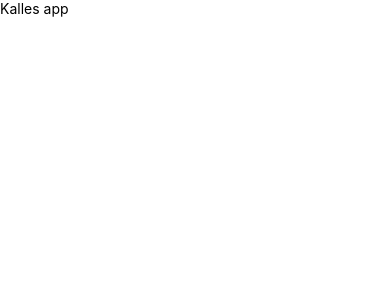
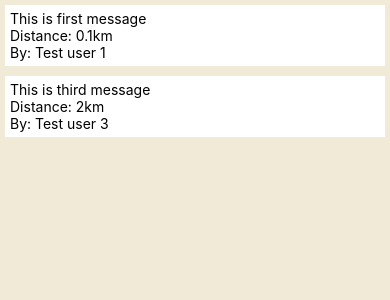
Before and after one commit to veliValentine/kalles-app, a React Native app in the folder client/: screen / in a window 390 px wide. Shown: the top 300 px of the page. Built offline with nearby package versions, Linux system fonts and the light colour scheme.

Commit message:
message list

```diff
--- a/client/src/Main.jsx
+++ b/client/src/Main.jsx
@@ -1,19 +1,57 @@
-import React from 'react';
+import React, { useState } from 'react';
+import { StyleSheet, View } from 'react-native';
+
+import MessageList from './components/MessageList';
+
 import Constants from 'expo-constants';
-import { Text, StyleSheet, View } from 'react-native';
 
 const styles = StyleSheet.create({
   container: {
     marginTop: Constants.statusBarHeight,
     flexGrow: 1,
     flexShrink: 1,
+    backgroundColor: '#F0EAD6'
   },
 });
 
+const messages = [
+  {
+    id: '0',
+    text: 'This is first message',
+    location: {
+      lat: 60.171712519065174,
+      long: 24.94059522394236
+    },
+    dist: 0.1,
+    username: 'Test user 1',
+  },
+  {
+    id: '1',
+    text: 'This is second message',
+    location: {
+      lat: 60.2058235648218,
+      long: 24.963834277842142
+    },
+    dist: 20,
+    username: 'Test user 2',
+  },
+  {
+    id: '2',
+    text: 'This is third message',
+    location: {
+      lat: 60.227737337935544,
+      long: 25.014474383948446
+    },
+    dist: 2,
+    username: 'Test user 3',
+  }
+];
+
 const Main = () => {
+  const [data, setData] = useState(messages);
   return (
     <View style={styles.container}>
-      <Text>Kalles app</Text>
+      <MessageList messages={data} />
     </View>
   );
 };
--- /dev/null
+++ b/client/src/components/MessageList.jsx
@@ -0,0 +1,48 @@
+import React from 'react';
+import { View, Text, StyleSheet, FlatList } from 'react-native';
+
+import { filterByDistances, sortByDistances } from '../utils';
+
+const styles = StyleSheet.create({
+  separator: {
+    height: 10
+  },
+  container: {
+    padding: 5
+  },
+  messageContainer: {
+    backgroundColor: 'white',
+    padding: 5,
+  },
+  messageText: {
+
+  }
+});
+
+const ItemSeparator = () => <View style={styles.separator} />;
+
+const Message = ({ message }) => {
+  const { text, dist, username } = message;
+  return (
+    <View style={styles.messageContainer}>
+      <Text style={styles.messageText} >{text}</Text>
+      <Text>Distance: {dist}km</Text>
+      <Text>By: {username}</Text>
+    </View>
+  );
+};
+
+const MessageList = ({ messages }) => {
+  return (
+    <View style={styles.container}>
+      <FlatList
+        data={filterByDistances(messages, 15).sort(sortByDistances)}
+        keyExtractor={item => item.id}
+        ItemSeparatorComponent={ItemSeparator}
+        renderItem={({ item }) => <Message message={item} />}
+      />
+    </View>
+  );
+};
+
+export default MessageList;
--- /dev/null
+++ b/client/src/utils.js
@@ -0,0 +1,3 @@
+export const sortByDistances = (item1, item2) => item1.dist - item2.dist;
+
+export const filterByDistances = (arr, dist) => arr.filter(item => item.dist < dist);
```
